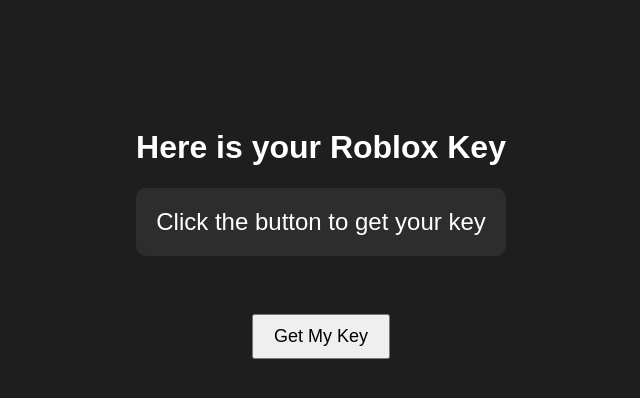
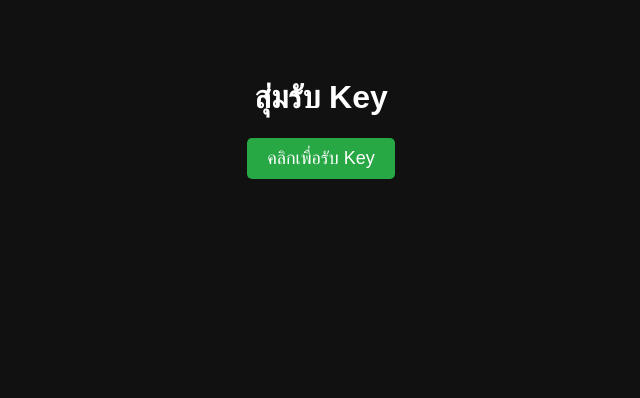
Before and after one commit to JaylaeX/JaylaeX.github.io, a plain HTML site: page index.HTML in a window 1280 px wide. Shown: the whole page, without its empty margins (319-959 px from the left). Drawn offline with Linux system fonts and the light colour scheme.

Commit message:
index.HTML

```diff
--- a/index.HTML
+++ b/index.HTML
@@ -1,70 +1,72 @@
-
 <!DOCTYPE html>
 <html lang="en">
 <head>
-    <meta charset="UTF-8">
-    <title>Your Roblox Key</title>
+  <meta charset="UTF-8" />
+  <meta name="viewport" content="width=device-width, initial-scale=1.0"/>
+  <title>Get Key</title>
   <style>
     body {
       font-family: Arial, sans-serif;
       text-align: center;
-            padding-top: 100px;
-            background-color: #1e1e1e;
-            color: #ffffff;
-        }
-        .key-box {
-            background-color: #2d2d2d;
-            padding: 20px;
-            border-radius: 10px;
-            display: inline-block;
-            font-size: 24px;
-            margin-bottom: 20px;
-        }
-        .timer {
-            font-size: 20px;
-            color: #ff5555;
+      padding-top: 50px;
+      background-color: #111;
+      color: #fff;
     }
     button {
       padding: 10px 20px;
       font-size: 18px;
+      background-color: #28a745;
+      color: white;
+      border: none;
+      border-radius: 5px;
+      cursor: pointer;
+    }
+    #key {
       margin-top: 20px;
-            cursor: pointer;
+      font-size: 24px;
+      color: #00ff90;
     }
   </style>
 </head>
 <body>
-    <h1>Here is your Roblox Key</h1>
-    <div class="key-box" id="key-box">Click the button to get your key</div>
-    <div class="timer" id="timer"></div>
-    <br>
-    <button onclick="generateKey()">Get My Key</button>
+  <h1>สุ่มรับ Key</h1>
+  <button onclick="generateKey()">คลิกเพื่อรับ Key</button>
+  <div id="key"></div>
 
   <script>
+    const generatedKeys = [];
+
+    function randomKey(length = 16) {
+      const chars = "ABCDEFGHIJKLMNOPQRSTUVWXYZabcdefghijklmnopqrstuvwxyz0123456789";
+      let key = "";
+      for (let i = 0; i < length; i++) {
+        key += chars.charAt(Math.floor(Math.random() * chars.length));
+      }
+      return key;
+    }
+
     function generateKey() {
-            const characters = 'ABCDEFGHIJKLMNOPQRSTUVWXYZ0123456789';
-            let key = '';
-            for (let i = 0; i < 4; i++) key += characters.charAt(Math.floor(Math.random() * characters.length));
-            key += '-';
-            for (let i = 0; i < 4; i++) key += characters.charAt(Math.floor(Math.random() * characters.length));
-            document.getElementById('key-box').innerText = 'Your Key: ' + key;
+      const now = new Date();
+      const expiry = new Date(now.getTime() + 12 * 60 * 60 * 1000); // 12 ชั่วโมง
 
-            let countdown = 600; // 10 minutes
-            let timerElement = document.getElementById('timer');
-
-            function updateTimer() {
-                let minutes = Math.floor(countdown / 60);
-                let seconds = countdown % 60;
-                timerElement.innerText = 'Expires in: ' + minutes + 'm ' + (seconds < 10 ? '0' : '') + seconds + 's';
-                countdown--;
-                if (countdown >= 0) {
-                    setTimeout(updateTimer, 1000);
-                } else {
-                    timerElement.innerText = 'Key expired.';
-                    document.getElementById('key-box').innerText = 'Click the button to get a new key';
+      // ล้าง key ที่หมดอายุ
+      for (let i = generatedKeys.length - 1; i >= 0; i--) {
+        if (new Date(generatedKeys[i].expires) < now) {
+          generatedKeys.splice(i, 1);
         }
       }
 
-            updateTimer();
+      // สุ่ม key ใหม่ไม่ให้ซ้ำ
+      let newKey;
+      do {
+        newKey = randomKey();
+      } while (generatedKeys.find(k => k.key === newKey));
+
+      // เก็บ key พร้อมเวลาหมดอายุ
+      generatedKeys.push({ key: newKey, expires: expiry });
+
+      // แสดง key
+      document.getElementById("key").innerText = `Key ของคุณ: ${newKey} (หมดอายุใน 12 ชม.)`;
     }
   </script>
 </body>
```
Lines whose indentation alone changed are shown as unchanged.
